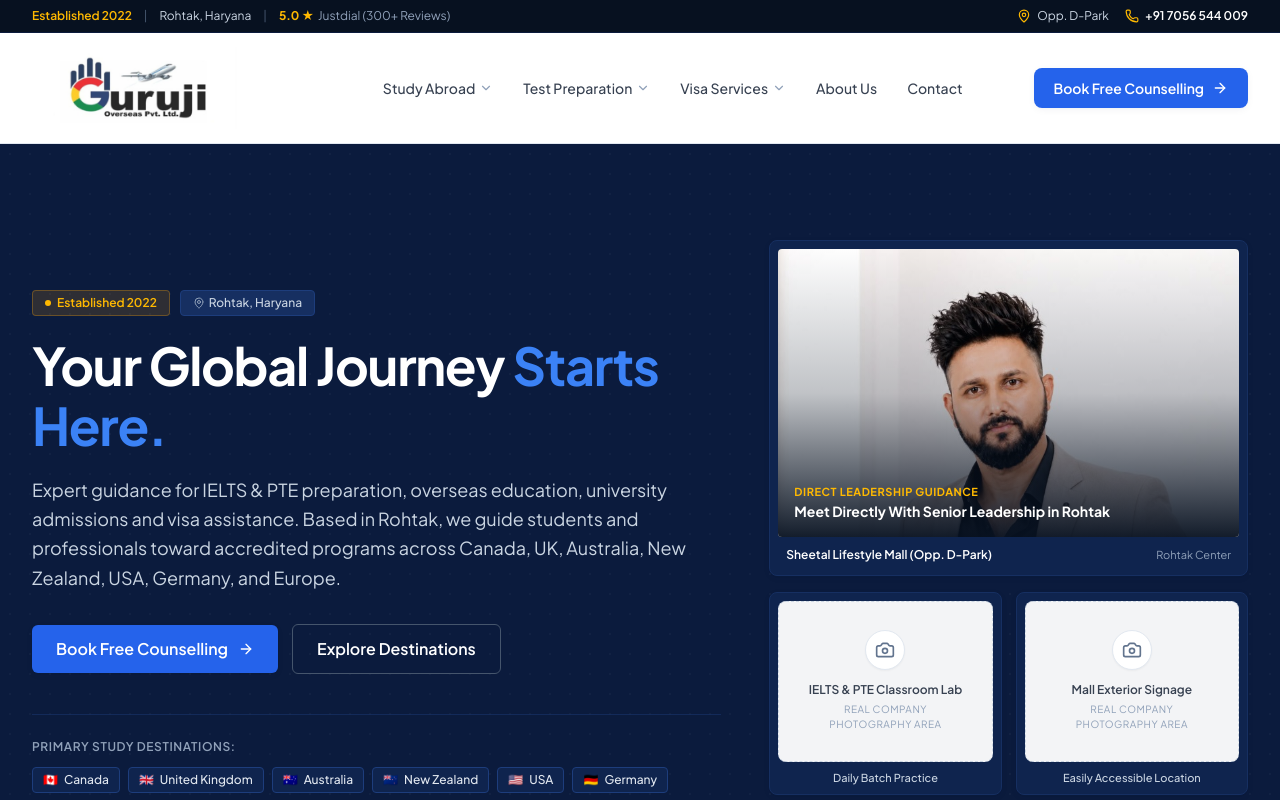
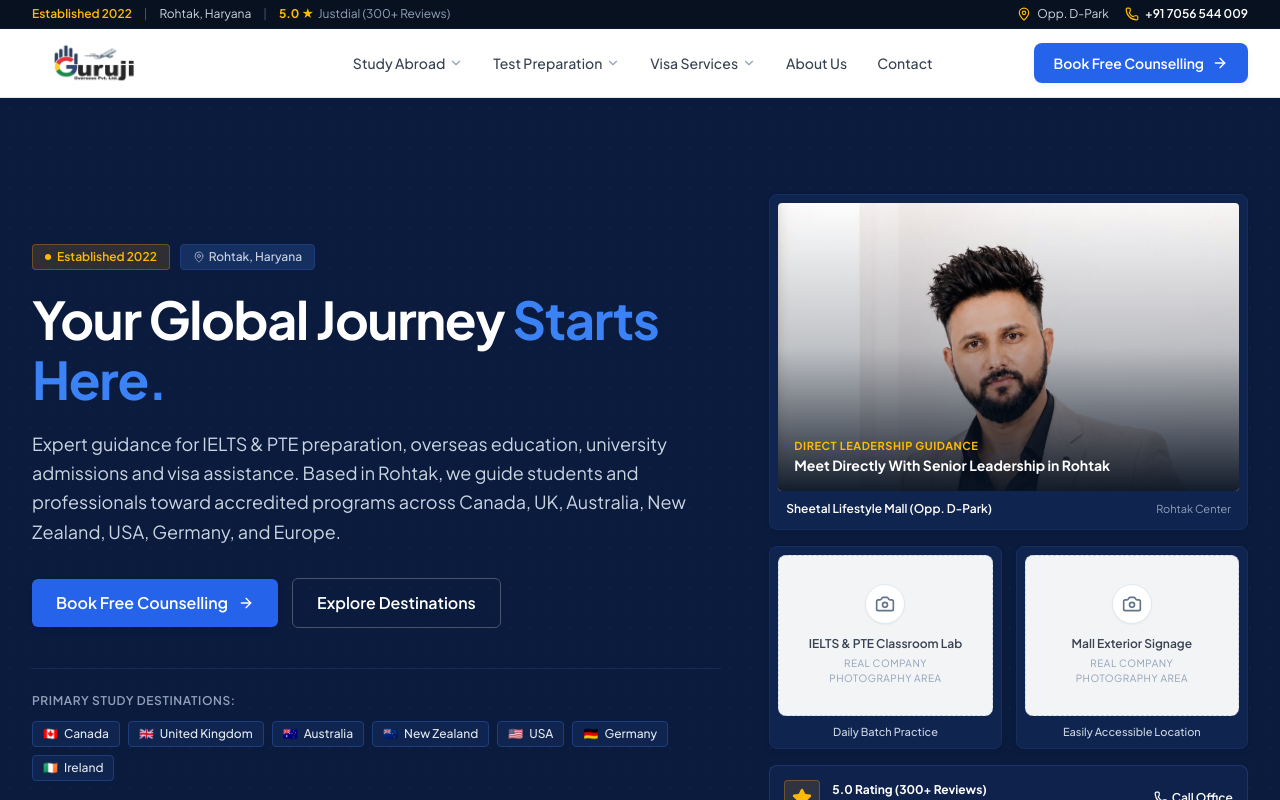
Before and after one commit to devendrapratapsinghsolanki/guruji-overseas, a Next.js app: page / in a window 1280 px wide. Shown: the top 800 px of the page. Built offline with nearby package versions, Linux system fonts and the light colour scheme.

Commit message:
fix: decrease header height, remove box from footer logo, and adjust footer logo styling

```diff
--- a/src/components/footer/Footer.tsx
+++ b/src/components/footer/Footer.tsx
@@ -12,7 +12,7 @@ export function Footer() {
         <div className="grid grid-cols-1 md:grid-cols-2 lg:grid-cols-5 gap-10 mb-14">
           {/* Column 1: Brand & Office Information */}
           <div className="lg:col-span-2 space-y-4">
-            <Logo theme="dark" />
+            <Logo variant="footer" theme="dark" />
             <p className="text-xs text-slate-400 leading-relaxed max-w-sm mt-3">
               {COMPANY_INFO.legalName} is an overseas education and immigration
               consultancy established in {COMPANY_INFO.establishedYear} in Rohtak,
--- a/src/components/navigation/Logo.tsx
+++ b/src/components/navigation/Logo.tsx
@@ -7,41 +7,62 @@ interface LogoProps {
   className?: string;
   theme?: "light" | "dark";
   isScrolled?: boolean;
+  variant?: "header" | "footer";
 }
 
 /**
  * Guruji Overseas Brand Logo Component
- * Renders the official corporate logo with expanded width and crisp proportions.
+ * Standalone clean corporate logo with compact header height and custom footer sizing.
  */
-export function Logo({ className, theme = "light", isScrolled = false }: LogoProps) {
+export function Logo({
+  className,
+  theme = "light",
+  isScrolled = false,
+  variant = "header",
+}: LogoProps) {
   return (
     <Link
       href="/"
       className={cn(
         "inline-flex items-center cursor-pointer select-none group shrink-0 transition-opacity hover:opacity-95",
-        theme === "dark" && "bg-white/95 rounded-lg px-3 py-1.5 shadow-sm",
         className
       )}
       aria-label="Guruji Overseas Home"
     >
+      {variant === "footer" ? (
+        <div className="relative w-[190px] sm:w-[220px] flex items-center justify-start cursor-pointer">
+          <Image
+            src="/guruji-overseas-logo-transparent.png"
+            alt="Guruji Overseas"
+            width={250}
+            height={100}
+            className="w-full h-auto max-h-[58px] object-contain object-left cursor-pointer [filter:drop-shadow(0_1px_1px_rgba(255,255,255,0.65))]"
+            priority
+          />
+        </div>
+      ) : (
         <div
           className={cn(
             "relative flex items-center justify-start cursor-pointer transition-all duration-200",
             isScrolled
-            ? "w-[200px] sm:w-[230px] md:w-[250px]"
-            : "w-[220px] sm:w-[260px] md:w-[280px]"
+              ? "w-[155px] sm:w-[180px] md:w-[195px]"
+              : "w-[175px] sm:w-[205px] md:w-[220px]"
           )}
         >
           <Image
-          src="/guruji-overseas-logo.png"
+            src="/guruji-overseas-logo-transparent.png"
             alt="Guruji Overseas"
-          width={280}
-          height={112}
-          className="w-full h-auto max-h-[82px] object-contain object-left cursor-pointer"
-          sizes="(max-width: 640px) 220px, (max-width: 768px) 260px, 280px"
+            width={250}
+            height={100}
+            className={cn(
+              "w-full h-auto object-contain object-left cursor-pointer transition-all duration-200",
+              isScrolled ? "max-h-[38px] sm:max-h-[42px]" : "max-h-[44px] sm:max-h-[48px]"
+            )}
+            sizes="(max-width: 640px) 175px, (max-width: 768px) 205px, 220px"
             priority
           />
         </div>
+      )}
     </Link>
   );
 }
--- a/src/components/navigation/Navbar.tsx
+++ b/src/components/navigation/Navbar.tsx
@@ -154,7 +154,7 @@ export function Navbar() {
   return (
     <>
       {/* Top Utility / Contact Bar */}
-      <div className="bg-navy-950 text-slate-300 text-xs py-2 border-b border-navy-900 select-none overflow-hidden">
+      <div className="bg-navy-950 text-slate-300 text-xs py-1 sm:py-1.5 border-b border-navy-900 select-none overflow-hidden">
         <Container className="flex items-center justify-between gap-4 whitespace-nowrap">
           <div className="flex items-center gap-3 shrink-0">
             <span className="text-amber-400 font-semibold flex items-center gap-1">
@@ -187,13 +187,13 @@ export function Navbar() {
         </Container>
       </div>
 
-      {/* Main Sticky Navbar */}
+      {/* Main Sticky Navbar - Compact, sleek height */}
       <nav
         className={cn(
           "sticky top-0 z-50 w-full transition-all duration-200 bg-white",
           isScrolled
-            ? "bg-white/95 backdrop-blur-md shadow-card border-b border-slate-200/90 py-2.5"
-            : "bg-white border-b border-slate-200 py-3.5"
+            ? "bg-white/95 backdrop-blur-md shadow-card border-b border-slate-200/90 py-1.5"
+            : "bg-white border-b border-slate-200 py-2 sm:py-2.5"
         )}
       >
         <Container className="flex items-center justify-between gap-4">
```
Also changed, not shown: public/guruji-overseas-logo-transparent.png (added), public/images/guruji-overseas-logo-transparent.png (added). Lines whose indentation alone changed are shown as unchanged.
